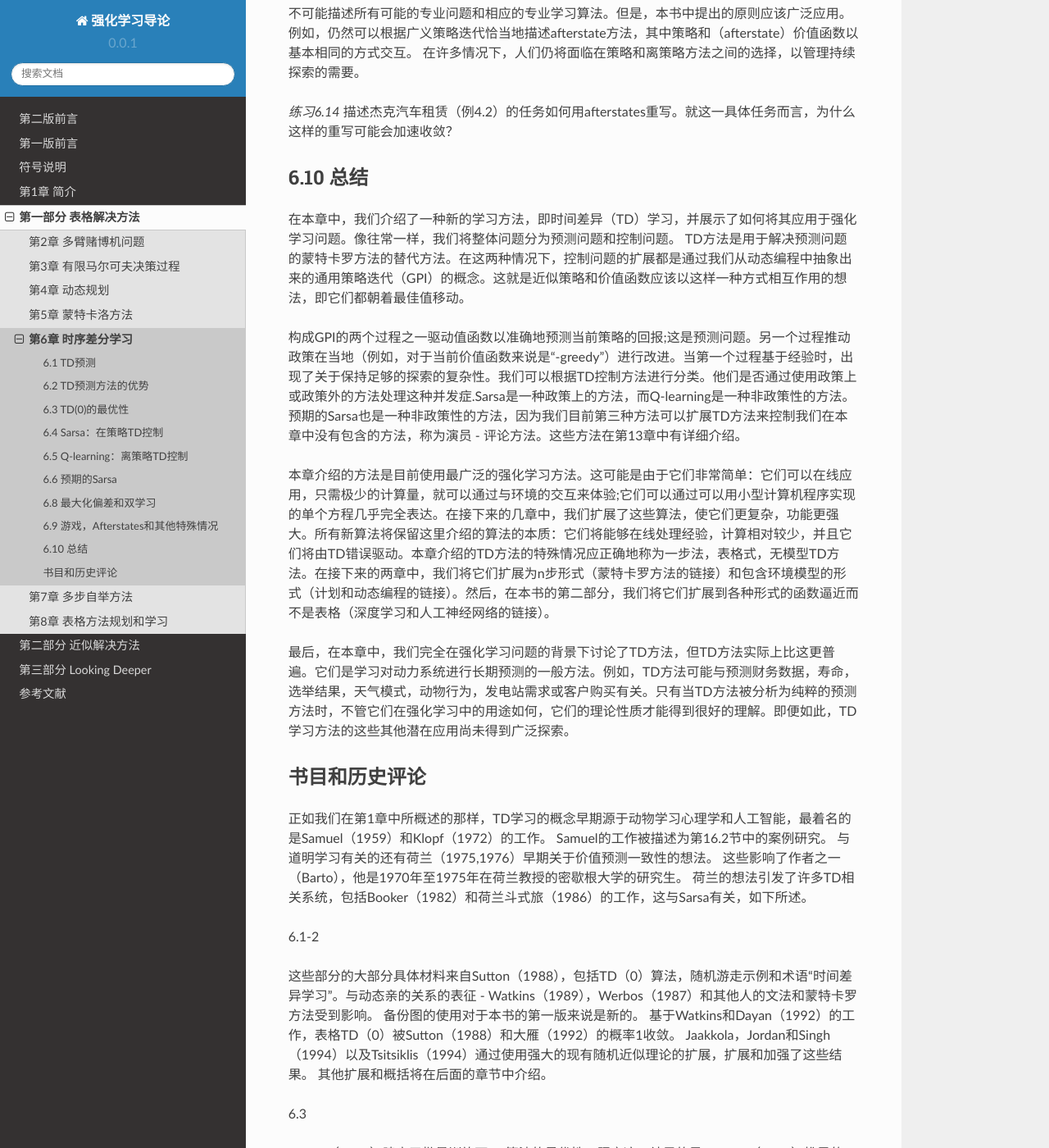
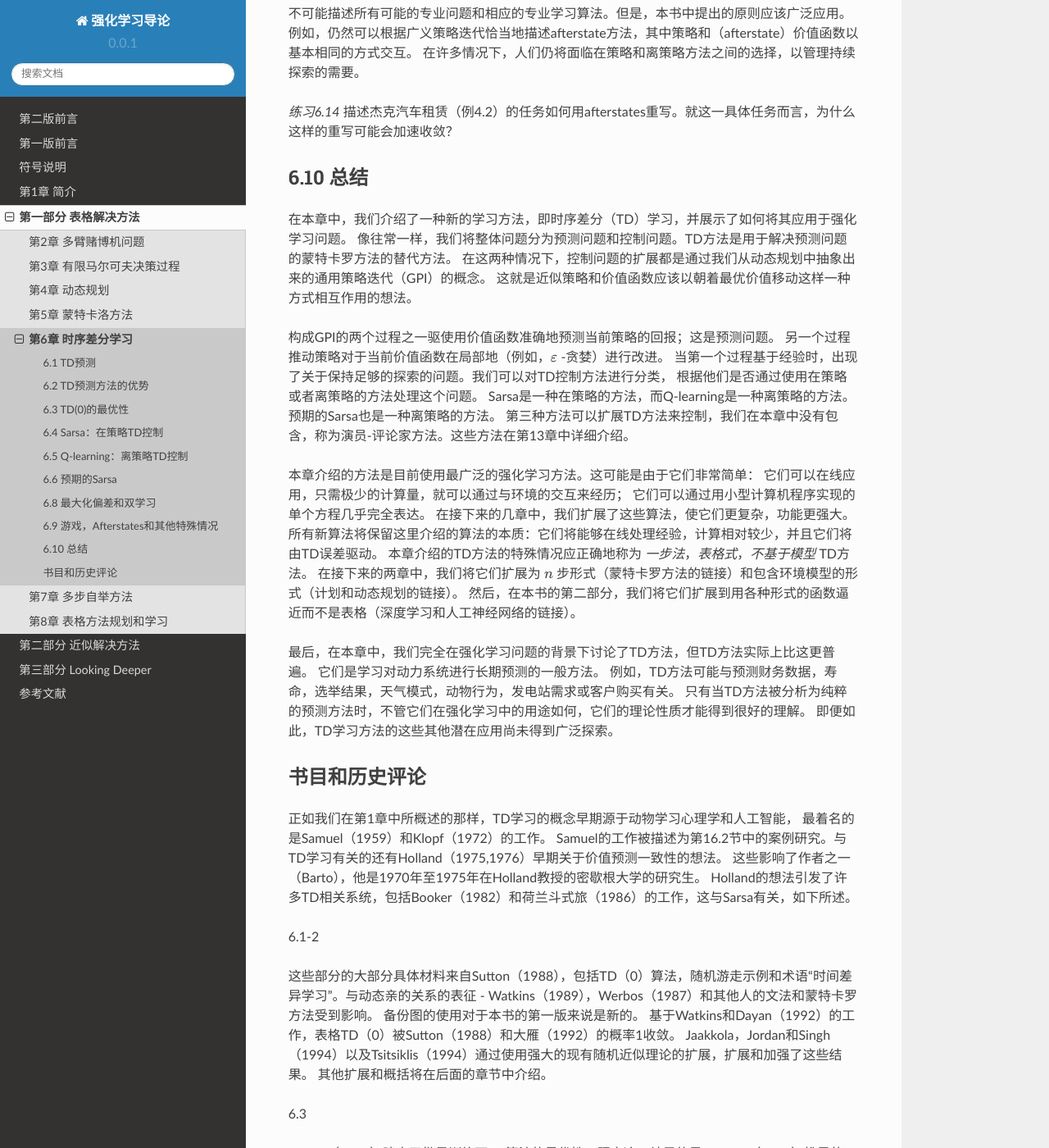
Before and after one commit to qiwihui/reinforcement-learning-an-introduction-chinese, a Sphinx documentation site: the page built from source/partI/chapter6/temporal_difference_learning.rst, in a window 1280 px wide and 1400 px high, scrolled down 16643 px. Shown: the whole window at 82% size. Built offline with Sphinx 7.4.7 and the Read the Docs theme 2.0.0, drawn with Linux system fonts in a browser that asks for light colours.

Commit message:
docs: 6.10 总结

```diff
--- a/source/partI/chapter6/temporal_difference_learning.rst
+++ b/source/partI/chapter6/temporal_difference_learning.rst
@@ -688,19 +688,42 @@ Afterstates出现在许多任务中，而不仅仅是游戏。例如，在排队
 6.10 总结
 -----------
 
-在本章中，我们介绍了一种新的学习方法，即时间差异（TD）学习，并展示了如何将其应用于强化学习问题。像往常一样，我们将整体问题分为预测问题和控制问题。 TD方法是用于解决预测问题的蒙特卡罗方法的替代方法。在这两种情况下，控制问题的扩展都是通过我们从动态编程中抽象出来的通用策略迭代（GPI）的概念。这就是近似策略和价值函数应该以这样一种方式相互作用的想法，即它们都朝着最佳值移动。
+在本章中，我们介绍了一种新的学习方法，即时序差分（TD）学习，并展示了如何将其应用于强化学习问题。
+像往常一样，我们将整体问题分为预测问题和控制问题。TD方法是用于解决预测问题的蒙特卡罗方法的替代方法。
+在这两种情况下，控制问题的扩展都是通过我们从动态规划中抽象出来的通用策略迭代（GPI）的概念。
+这就是近似策略和价值函数应该以朝着最优价值移动这样一种方式相互作用的想法。
 
-构成GPI的两个过程之一驱动值函数以准确地预测当前策略的回报;这是预测问题。另一个过程推动政策在当地（例如，对于当前价值函数来说是“-greedy”）进行改进。当第一个过程基于经验时，出现了关于保持足够的探索的复杂性。我们可以根据TD控制方法进行分类。他们是否通过使用政策上或政策外的方法处理这种并发症.Sarsa是一种政策上的方法，而Q-learning是一种非政策性的方法。预期的Sarsa也是一种非政策性的方法，因为我们目前第三种方法可以扩展TD方法来控制我们在本章中没有包含的方法，称为演员 - 评论方法。这些方法在第13章中有详细介绍。
+构成GPI的两个过程之一驱使用价值函数准确地预测当前策略的回报；这是预测问题。
+另一个过程推动策略对于当前价值函数在局部地（例如，:math:`\varepsilon` -贪婪）进行改进。
+当第一个过程基于经验时，出现了关于保持足够的探索的问题。我们可以对TD控制方法进行分类，
+根据他们是否通过使用在策略或者离策略的方法处理这个问题。
+Sarsa是一种在策略的方法，而Q-learning是一种离策略的方法。预期的Sarsa也是一种离策略的方法。
+第三种方法可以扩展TD方法来控制，我们在本章中没有包含，称为演员-评论家方法。这些方法在第13章中详细介绍。
 
-本章介绍的方法是目前使用最广泛的强化学习方法。这可能是由于它们非常简单：它们可以在线应用，只需极少的计算量，就可以通过与环境的交互来体验;它们可以通过可以用小型计算机程序实现的单个方程几乎完全表达。在接下来的几章中，我们扩展了这些算法，使它们更复杂，功能更强大。所有新算法将保留这里介绍的算法的本质：它们将能够在线处理经验，计算相对较少，并且它们将由TD错误驱动。本章介绍的TD方法的特殊情况应正确地称为一步法，表格式，无模型TD方法。在接下来的两章中，我们将它们扩展为n步形式（蒙特卡罗方法的链接）和包含环境模型的形式（计划和动态编程的链接）。然后，在本书的第二部分，我们将它们扩展到各种形式的函数逼近而不是表格（深度学习和人工神经网络的链接）。
+本章介绍的方法是目前使用最广泛的强化学习方法。这可能是由于它们非常简单：
+它们可以在线应用，只需极少的计算量，就可以通过与环境的交互来经历；
+它们可以通过用小型计算机程序实现的单个方程几乎完全表达。
+在接下来的几章中，我们扩展了这些算法，使它们更复杂，功能更强大。
+所有新算法将保留这里介绍的算法的本质：它们将能够在线处理经验，计算相对较少，并且它们将由TD误差驱动。
+本章介绍的TD方法的特殊情况应正确地称为 *一步法*，*表格式*，*不基于模型* TD方法。
+在接下来的两章中，我们将它们扩展为 :math:`n` 步形式（蒙特卡罗方法的链接）和包含环境模型的形式（计划和动态规划的链接）。
+然后，在本书的第二部分，我们将它们扩展到用各种形式的函数逼近而不是表格（深度学习和人工神经网络的链接）。
 
-最后，在本章中，我们完全在强化学习问题的背景下讨论了TD方法，但TD方法实际上比这更普遍。它们是学习对动力系统进行长期预测的一般方法。例如，TD方法可能与预测财务数据，寿命，选举结果，天气模式，动物行为，发电站需求或客户购买有关。只有当TD方法被分析为纯粹的预测方法时，不管它们在强化学习中的用途如何，它们的理论性质才能得到很好的理解。即便如此，TD学习方法的这些其他潜在应用尚未得到广泛探索。
+最后，在本章中，我们完全在强化学习问题的背景下讨论了TD方法，但TD方法实际上比这更普遍。
+它们是学习对动力系统进行长期预测的一般方法。
+例如，TD方法可能与预测财务数据，寿命，选举结果，天气模式，动物行为，发电站需求或客户购买有关。
+只有当TD方法被分析为纯粹的预测方法时，不管它们在强化学习中的用途如何，它们的理论性质才能得到很好的理解。
+即便如此，TD学习方法的这些其他潜在应用尚未得到广泛探索。
 
 
 书目和历史评论
 ---------------
 
-正如我们在第1章中所概述的那样，TD学习的概念早期源于动物学习心理学和人工智能，最着名的是Samuel（1959）和Klopf（1972）的工作。 Samuel的工作被描述为第16.2节中的案例研究。 与道明学习有关的还有荷兰（1975,1976）早期关于价值预测一致性的想法。 这些影响了作者之一（Barto），他是1970年至1975年在荷兰教授的密歇根大学的研究生。 荷兰的想法引发了许多TD相关系统，包括Booker（1982）和荷兰斗式旅（1986）的工作，这与Sarsa有关，如下所述。
+正如我们在第1章中所概述的那样，TD学习的概念早期源于动物学习心理学和人工智能，
+最着名的是Samuel（1959）和Klopf（1972）的工作。
+Samuel的工作被描述为第16.2节中的案例研究。与TD学习有关的还有Holland（1975,1976）早期关于价值预测一致性的想法。
+这些影响了作者之一（Barto），他是1970年至1975年在Holland教授的密歇根大学的研究生。
+Holland的想法引发了许多TD相关系统，包括Booker（1982）和荷兰斗式旅（1986）的工作，这与Sarsa有关，如下所述。
 
 6.1-2
 
```
